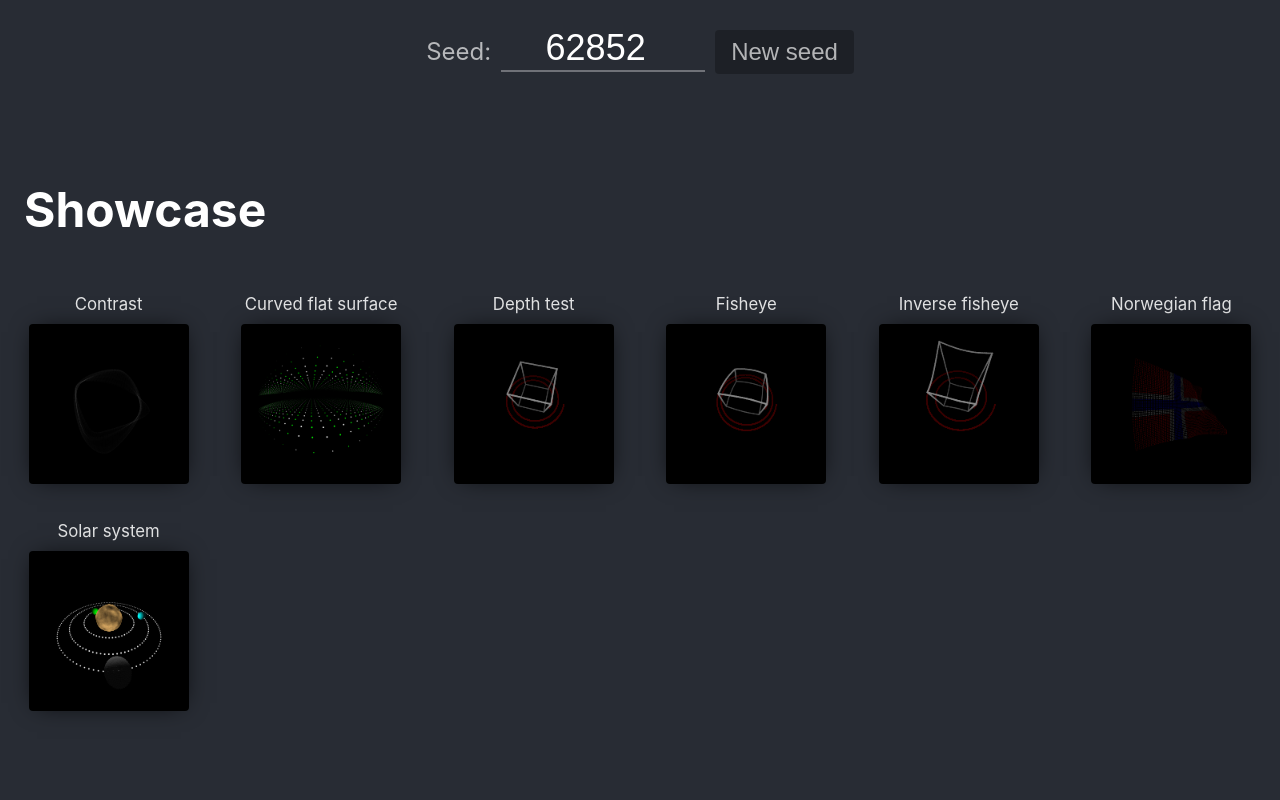
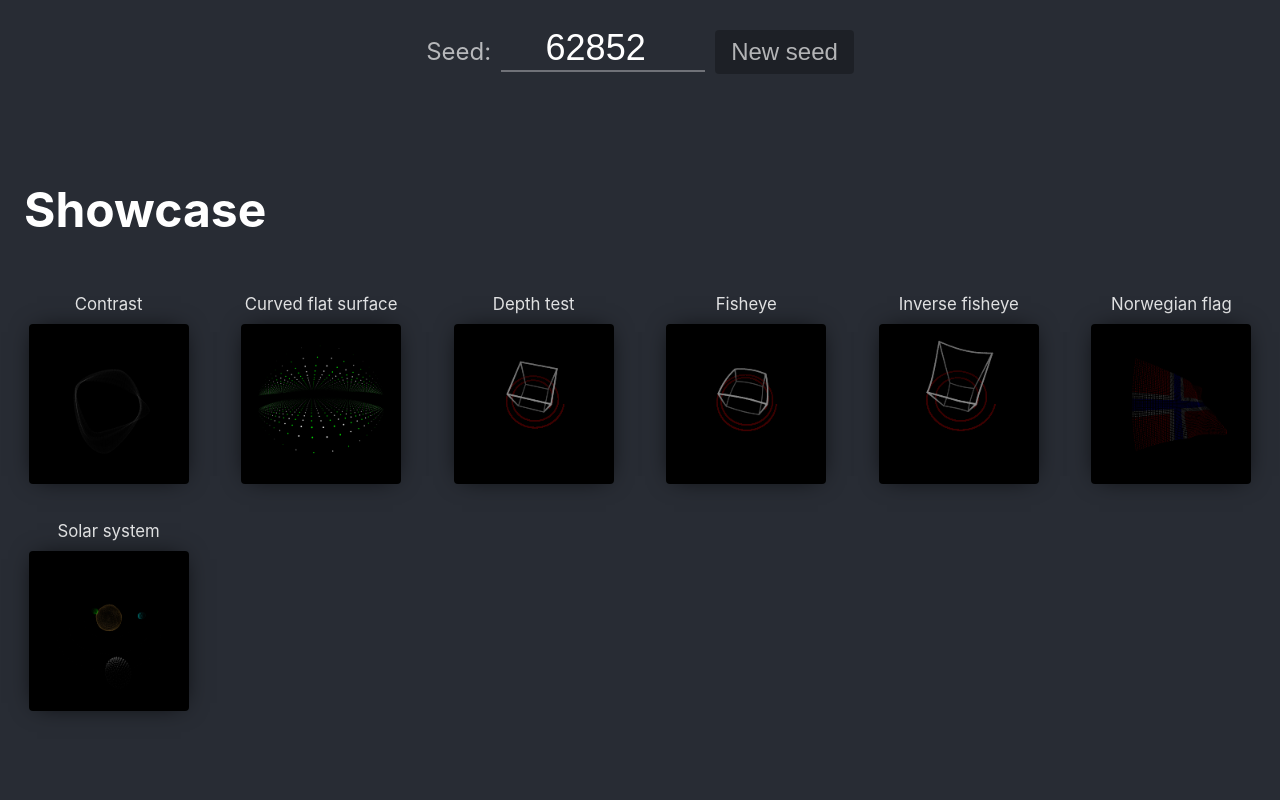
Before and after one commit to niklasmh/generative, a React (Create React App) app: page / in a window 1280 px wide. Shown: the top 800 px of the page. Built offline with nearby package versions, Linux system fonts and the light colour scheme; no server answers.

Commit message:
Justify solar system by image width and make it more detailed

```diff
--- a/src/projects/SolarSystem.js
+++ b/src/projects/SolarSystem.js
@@ -14,13 +14,15 @@ function draw() {
   proj.rotateX(45);
   proj.translate(0, 1, 5);
 
+  const details = Math.sqrt(this.width / 500);
+
   background(0);
   sort(
     union([
-      sun(1, [255, 200, 120], 190, 5),
-      planet(2, -280, 0.3, [0, 255, 0], 50, 30),
-      planet(3, -45, 0.3, [0, 255, 255], 50, 30),
-      planet(3.7, -140, 0.5, [100, 100, 100], 50, 30),
+      sun(1, [255, 200, 120], 190 * details, 5 / details / 4),
+      planet(2, -280, 0.3, [0, 255, 0], 50 * details, 30 / details / 4),
+      planet(3, -45, 0.3, [0, 255, 255], 50 * details, 30 / details / 4),
+      planet(3.7, -140, 0.5, [100, 100, 100], 50 * details, 30 / details / 4),
     ])
   ).forEach(([x, y, _, color, pointSize]) => {
     strokeWeight(pointSize);
@@ -51,7 +53,7 @@ function sun(radius, color, details, dotSize) {
 function planet(distance, angle, radius, color, details = 50, dotSize = 10) {
   stroke(255);
   const circumference = Math.PI * distance * 2;
-  const stepSize = 0.2;
+  const stepSize = 0.08;
   const steps = Math.floor(circumference / stepSize);
 
   const angleRad = d2r(angle);
@@ -60,10 +62,11 @@ function planet(distance, angle, radius, color, details = 50, dotSize = 10) {
 
   return union([
     mapTo3D(dottedCircle(0, 0, distance, steps)).map(([x, y, size]) => {
-      return [x, y, size, [255, 255, 255], size * 10];
+      const color = 100;
+      return [x, y, size, [color, color, color], size * 1];
     }),
     mapTo3D(dottedSphere(x0, y0, 0, radius, details), true).map(
-      ([x, y, size, ox, oy, oz]) => {
+      ([x, y, size, ox, oy]) => {
         const dx = ox - x0;
         const dy = oy - y0;
         const dotProduct = dx * x0 + dy * y0;
```
